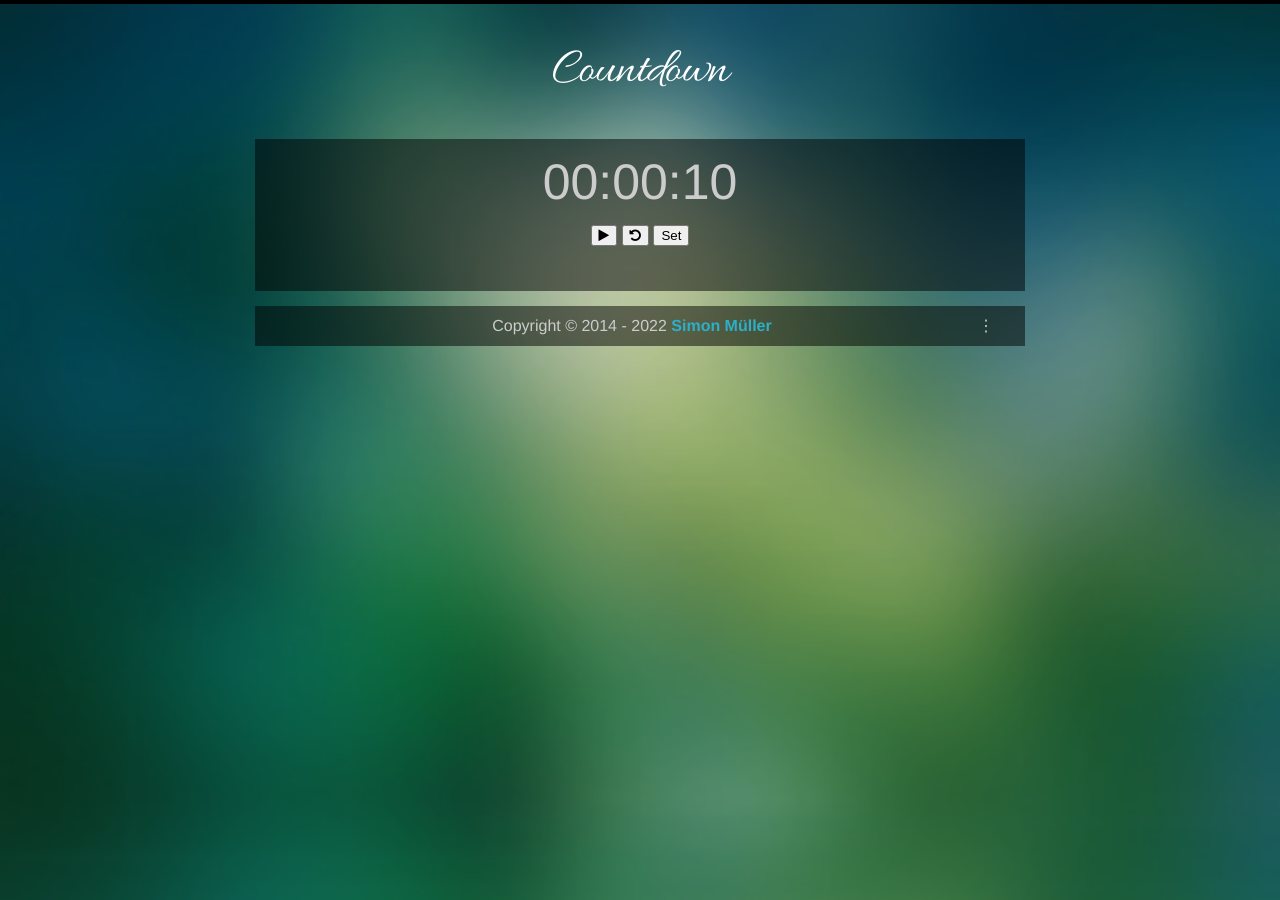
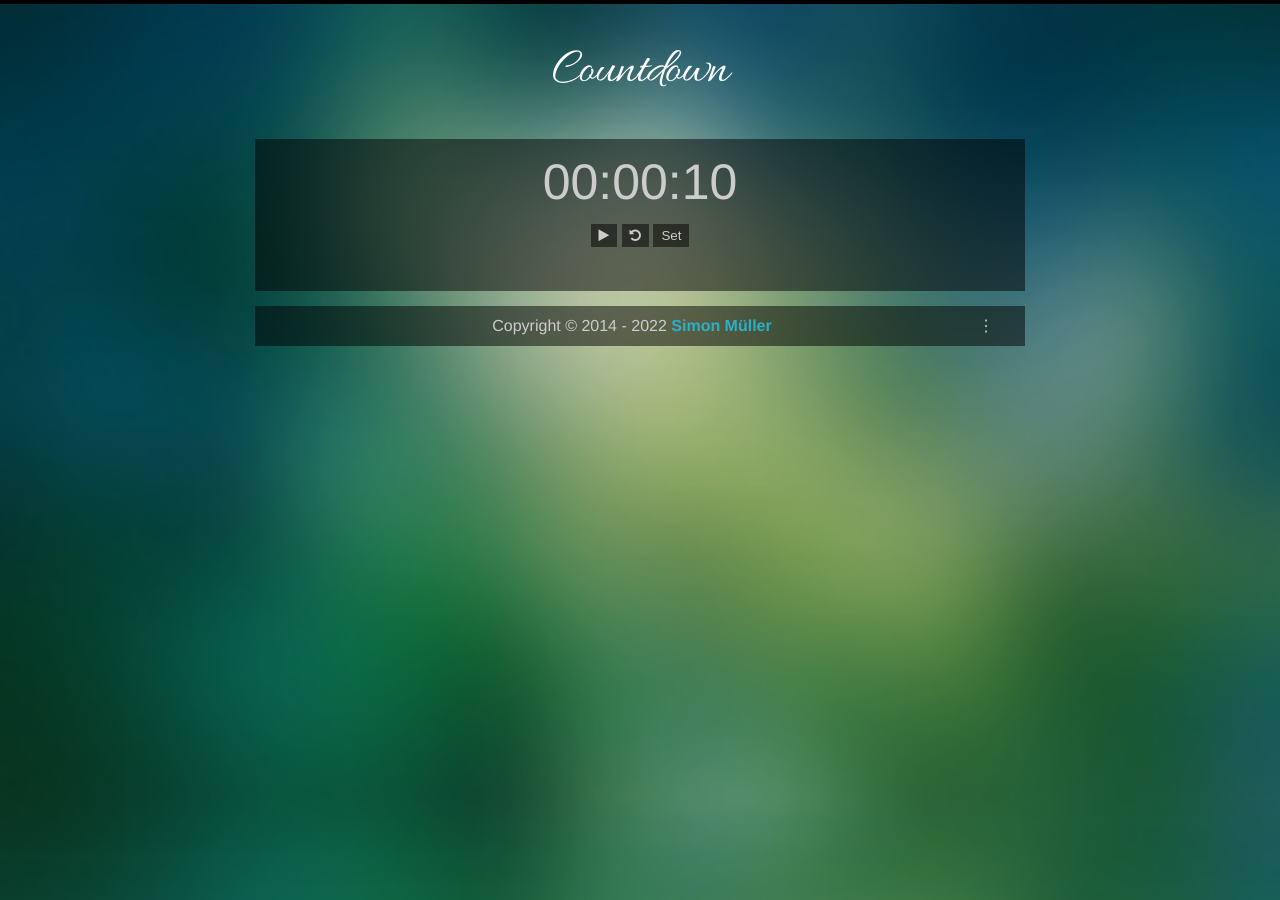
Before and after one commit to samuller/samuller.net, a Jekyll site: the page built from countdown/index.html, in a window 1280 px wide. Built offline with Jekyll 4.4.1, drawn with Linux system fonts in a browser that asks for light colours; nearby versions of some CDN libraries.

Commit message:
Add CSS for media control buttons

```diff
--- a/css/main.scss
+++ b/css/main.scss
@@ -164,3 +164,20 @@ pre, pre code {
 .highlighter-rouge .highlight {
     background-color: unset;
 }
+
+.media-controls {
+    border: 1px;
+    background-color: rgba(0, 0, 0, 0.5);
+
+    cursor:pointer;
+    color: inherit;
+
+    padding: 4px 8px;
+}
+
+[shadow="true"] {
+    box-shadow: 0px 0px 1px 2px rgba(255,255,255,0.2);
+}
+
+// See: https://css-tricks.com/the-hidden-attribute-is-visibly-weak/
+[hidden] { display: none !important; }
```
